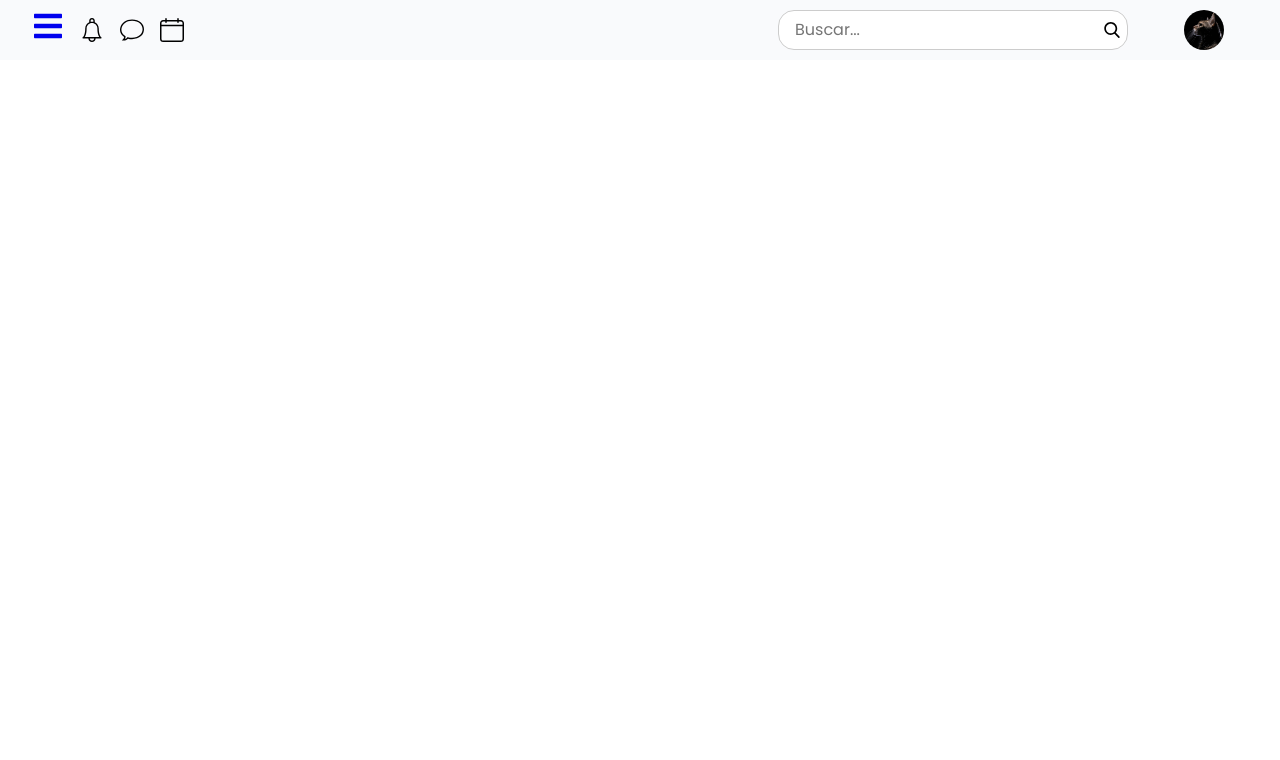
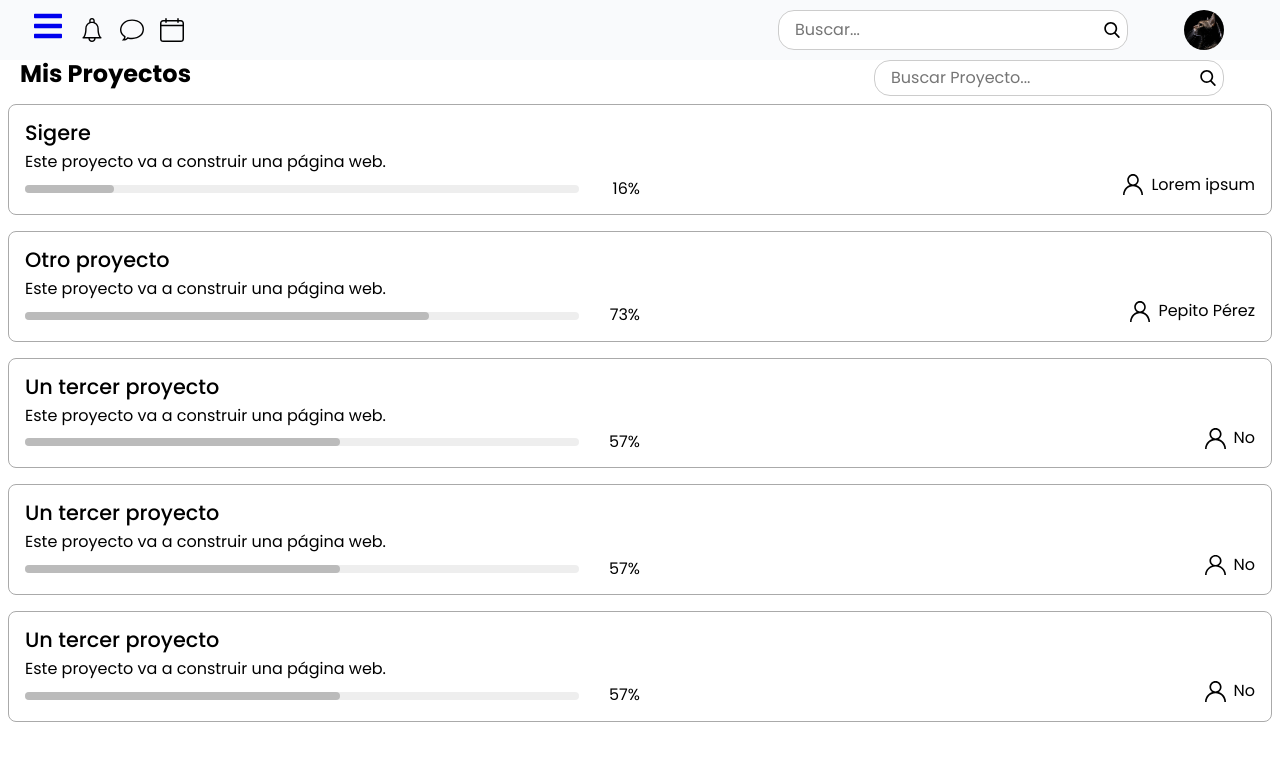
Before and after one commit to paladinescamila/SIGERE, a React (Create React App) app: page / in a window 1280 px wide. Shown: the top 760 px of the page. Built offline with nearby package versions, Linux system fonts and the light colour scheme.

Commit message:
It was started the creation of components of every route, using components created by Camila

```diff
--- a/src/App.js
+++ b/src/App.js
@@ -13,6 +13,7 @@ import ProjectsList from './components/ProjectsList.jsx';
 import IntroductionSection from './components/IntroductionSection.jsx';
 import AccountSettings from './components/AccountSettings.jsx';
 import AssideAccount from './components/AssideAccount';
+import Projects from './components/Projects';
 
 
 function App() {
@@ -29,11 +30,13 @@ function App() {
 
   return (
     <>
-    {/* <AccountSettings/> */}
+    {/*<AccountSettings/>*/}
     <Router>
       <AssideAccount/>
       <Switch>
-        <Route path='/'/>
+        <Route path='/' exact component={Projects}/>
+        <Route path='/requirements' component={AccountSettings}/>
+
       </Switch>
     </Router>
       {/* <div class="container">
--- a/src/components/Asside.jsx
+++ b/src/components/Asside.jsx
@@ -17,7 +17,7 @@ function Asside() {
                     <FaIcons.FaBars onClick={showSidebar}/>
                 </Link>
                 <div className={sidebar ? 'header-n moved' : 'header-n'}>
-                <Header/>
+                    <Header/>
                 </div>
             </div>
             <nav className={sidebar ? 'nav-menu active' : 'nav-menu'}>
--- /dev/null
+++ b/src/components/Projects.jsx
@@ -0,0 +1,23 @@
+import React from 'react'
+import searchButton from '../img/search.svg';
+import ProjectsList from './ProjectsList';
+import "../css/Projects.css"
+
+function Projects() {
+    return (
+        <div className="project">
+            <div className="searcher-header">
+                <h2>Mis Proyectos</h2>
+                <div className="searcher-search">
+                    <input className="search" type="text" placeholder="Buscar Proyecto..."></input>
+                    <img src={searchButton} alt="Search"></img>
+                </div>
+            </div>
+            <div>
+                <ProjectsList/>
+            </div>
+        </div>
+    )
+}
+
+export default Projects
--- a/src/css/App.css
+++ b/src/css/App.css
@@ -24,3 +24,13 @@
     justify-content: center;
     align-items: center;
 }
+
+.proyect-n.moved{
+    width: 80vw;
+    transition: 350ms;
+}
+
+.proyect-n{
+    width: 100vw;
+    transition: 850ms;
+}
--- /dev/null
+++ b/src/css/Projects.css
@@ -0,0 +1,34 @@
+.searcher-header{
+    display:  flex;
+    justify-content: space-between ;
+    flex-wrap: wrap;
+}
+
+.searcher-search{
+    margin-right: 2em;
+    /* background-color: darkmagenta; */
+    display: flex;
+    justify-content: space-between;
+}
+
+.searcher-search .search {
+    border-radius: 1em;
+    margin: 0 0.5em;
+    border: 1px solid  #ccc;
+    padding: 0.5em 1em;
+    outline: none;
+}
+
+.searcher-search img{
+    /* background-color: darkslateblue; */
+    width: 1em;
+    height: 1em;
+    align-self: center;
+    position: relative;
+    right: 2em;
+    cursor: pointer;
+}
+
+.searcher-header h2{
+    margin-left: 20px;
+}
--- a/src/data/projectsData.js
+++ b/src/data/projectsData.js
@@ -23,6 +23,22 @@ const projects = [
         progress: 57,
         admin: "No"
     },
+    {
+        id: "Project-004",
+        name: "Un tercer proyecto",
+        description: "Este proyecto va a construir una página web.",
+        version: "5",
+        progress: 57,
+        admin: "No"
+    },
+    {
+        id: "Project-005",
+        name: "Un tercer proyecto",
+        description: "Este proyecto va a construir una página web.",
+        version: "5",
+        progress: 57,
+        admin: "No"
+    },
 ];
 
 export default projects;
```
